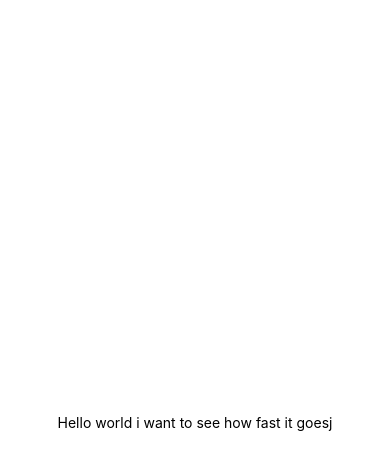
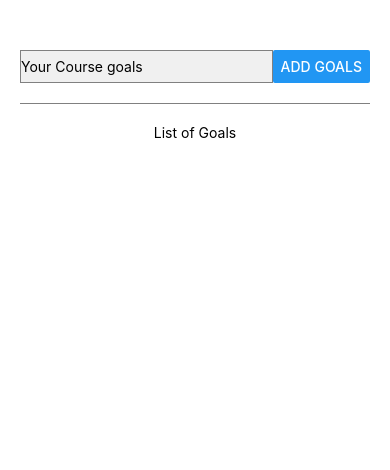
Before and after one commit to 010binary/expo-native-course, a React Native app: screen / in a window 390 px wide. Shown: the top 470 px of the page. Built offline with nearby package versions, Linux system fonts and the light colour scheme.

Commit message:
Add input field and button for goal management in App.js

```diff
--- a/App.js
+++ b/App.js
@@ -1,20 +1,48 @@
-import { StatusBar } from "expo-status-bar";
-import { StyleSheet, Text, View } from "react-native";
+import { Button, StyleSheet, Text, TextInput, View } from "react-native";
 
 export default function App() {
+  const addTextHandler = (text) => {
+    console.log(text);
+  };
+
   return (
-    <View style={styles.container}>
-      <Text>Hello world i want to see how fast it goesj</Text>
-      <StatusBar style="auto" />
+    <View style={styles.appContainer}>
+      <View style={styles.inputContainer}>
+        <TextInput
+          style={styles.input}
+          placeholder="Your Course goals"
+          onChangeText={addTextHandler}
+        />
+        <Button title="add Goals" />
+      </View>
+      <View style={styles.listContainer}>
+        <Text>List of Goals</Text>
+      </View>
     </View>
   );
 }
 
 const styles = StyleSheet.create({
-  container: {
-    flex: 1,
-    backgroundColor: "#fff",
+  appContainer: {
+    padding: 20,
+    paddingTop: 50,
+  },
+  inputContainer: {
+    flexDirection: "row",
+    justifyContent: "space-between",
+  },
+  input: {
+    width: "78%",
+    borderColor: "gray",
+    borderWidth: 1,
+    backgroundColor: "#f0f0f0",
+  },
+  listContainer: {
+    marginTop: 20,
+    borderTopColor: "gray",
+    borderTopWidth: 1,
+    paddingTop: 20,
+    justifyContent: "center",
     alignItems: "center",
-    justifyContent: "center",
   },
 });
```
